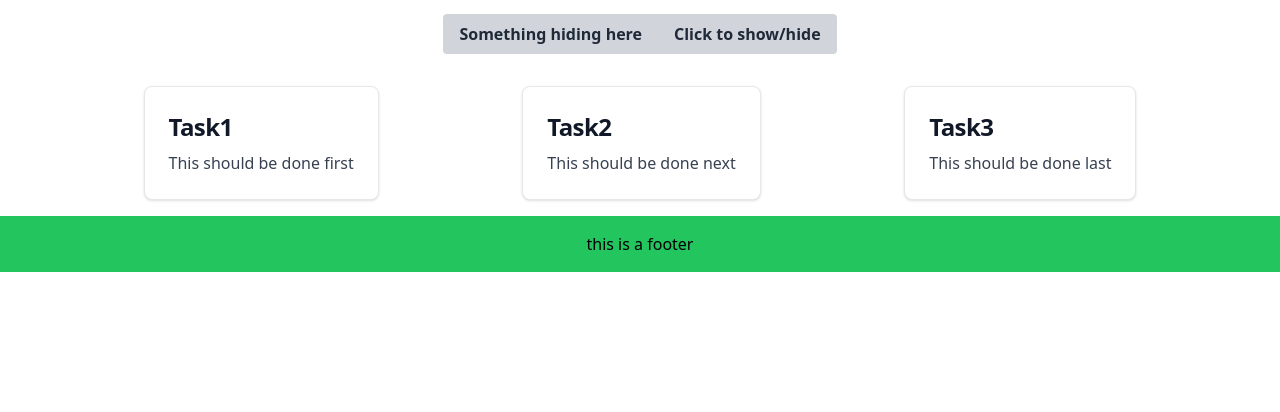
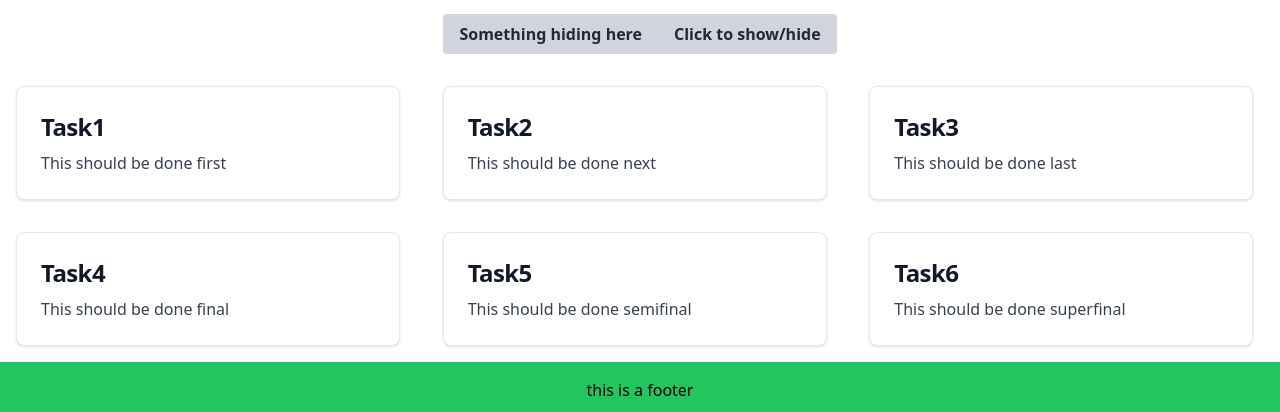
Before and after one commit to Suhail-Sharieff/repo23-WebDevFrontend, a React (Vite) app in the folder learning vite+react/vite-project/: page / in a window 1280 px wide. Shown: the part 1255-1667 px from the top of the page. Before the commit the page ends 1527 px from the top, so only its background shows below. Built offline with nearby package versions, Linux system fonts and the light colour scheme.

Commit message:
improved LoopEx

```diff
--- a/learning vite+react/vite-project/src/components/LoopEx.jsx
+++ b/learning vite+react/vite-project/src/components/LoopEx.jsx
@@ -6,14 +6,17 @@ function LoopEx() {
         [
             { title: "Task1", desc: "This should be done first" },
             { title: "Task2", desc: "This should be done next" },
-            { title: "Task3", desc: "This should be done last" }
+            { title: "Task3", desc: "This should be done last" },
+            { title: "Task4", desc: "This should be done final" },
+            { title: "Task5", desc: "This should be done semifinal" },
+            { title: "Task6", desc: "This should be done superfinal" },
         ]
     );
 
     const TaskCard = ({prop}) => {
         return (
             <>
-                <div className="card">
+                <div className="card py-4 px-4">
 
                     <a href="#" class="block max-w-sm p-6 bg-white border border-gray-200 rounded-lg shadow hover:bg-gray-100 dark:bg-gray-800 dark:border-gray-700 dark:hover:bg-gray-700">
 
@@ -28,9 +31,9 @@ function LoopEx() {
 
 
     return (
-        <div className='flex py-4 justify-evenly'>
+        <div className='grid grid-cols-3 '>
             {/* loop */}
-            {task.map((taskItem) => (
+            {task.map((taskItem) => (//key needs to be given
                 <TaskCard key={taskItem.title} prop={taskItem} />
             ))}
         </div>
--- a/learning vite+react/vite-project/src/output.css
+++ b/learning vite+react/vite-project/src/output.css
@@ -686,6 +686,10 @@ video {
   padding: 1.5rem;
 }
 
+.p-4 {
+  padding: 1rem;
+}
+
 .px-3 {
   padding-left: 0.75rem;
   padding-right: 0.75rem;
@@ -721,6 +725,11 @@ video {
   padding-bottom: 1.25rem;
 }
 
+.px-2 {
+  padding-left: 0.5rem;
+  padding-right: 0.5rem;
+}
+
 .pb-2 {
   padding-bottom: 0.5rem;
 }
@@ -731,6 +740,11 @@ video {
 
 .text-center {
   text-align: center;
+}
+
+.text-2xl {
+  font-size: 1.5rem;
+  line-height: 2rem;
 }
 
 .text-4xl {
@@ -753,21 +767,16 @@ video {
   line-height: 1.75rem;
 }
 
-.text-2xl {
-  font-size: 1.5rem;
-  line-height: 2rem;
-}
-
 .font-bold {
   font-weight: 700;
 }
 
+.font-normal {
+  font-weight: 400;
+}
+
 .font-semibold {
   font-weight: 600;
-}
-
-.font-normal {
-  font-weight: 400;
 }
 
 .tracking-tight {
@@ -784,14 +793,20 @@ video {
   color: rgb(31 41 55 / var(--tw-text-opacity));
 }
 
+.text-gray-900 {
+  --tw-text-opacity: 1;
+  color: rgb(17 24 39 / var(--tw-text-opacity));
+}
+
 .text-white {
   --tw-text-opacity: 1;
   color: rgb(255 255 255 / var(--tw-text-opacity));
 }
 
-.text-gray-900 {
-  --tw-text-opacity: 1;
-  color: rgb(17 24 39 / var(--tw-text-opacity));
+.shadow {
+  --tw-shadow: 0 1px 3px 0 rgb(0 0 0 / 0.1), 0 1px 2px -1px rgb(0 0 0 / 0.1);
+  --tw-shadow-colored: 0 1px 3px 0 var(--tw-shadow-color), 0 1px 2px -1px var(--tw-shadow-color);
+  box-shadow: var(--tw-ring-offset-shadow, 0 0 #0000), var(--tw-ring-shadow, 0 0 #0000), var(--tw-shadow);
 }
 
 .shadow-lg {
@@ -800,20 +815,14 @@ video {
   box-shadow: var(--tw-ring-offset-shadow, 0 0 #0000), var(--tw-ring-shadow, 0 0 #0000), var(--tw-shadow);
 }
 
-.shadow {
-  --tw-shadow: 0 1px 3px 0 rgb(0 0 0 / 0.1), 0 1px 2px -1px rgb(0 0 0 / 0.1);
-  --tw-shadow-colored: 0 1px 3px 0 var(--tw-shadow-color), 0 1px 2px -1px var(--tw-shadow-color);
-  box-shadow: var(--tw-ring-offset-shadow, 0 0 #0000), var(--tw-ring-shadow, 0 0 #0000), var(--tw-shadow);
+.hover\:bg-gray-100:hover {
+  --tw-bg-opacity: 1;
+  background-color: rgb(243 244 246 / var(--tw-bg-opacity));
 }
 
 .hover\:bg-gray-400:hover {
   --tw-bg-opacity: 1;
   background-color: rgb(156 163 175 / var(--tw-bg-opacity));
-}
-
-.hover\:bg-gray-100:hover {
-  --tw-bg-opacity: 1;
-  background-color: rgb(243 244 246 / var(--tw-bg-opacity));
 }
 
 .hover\:text-green-500:hover {
```
